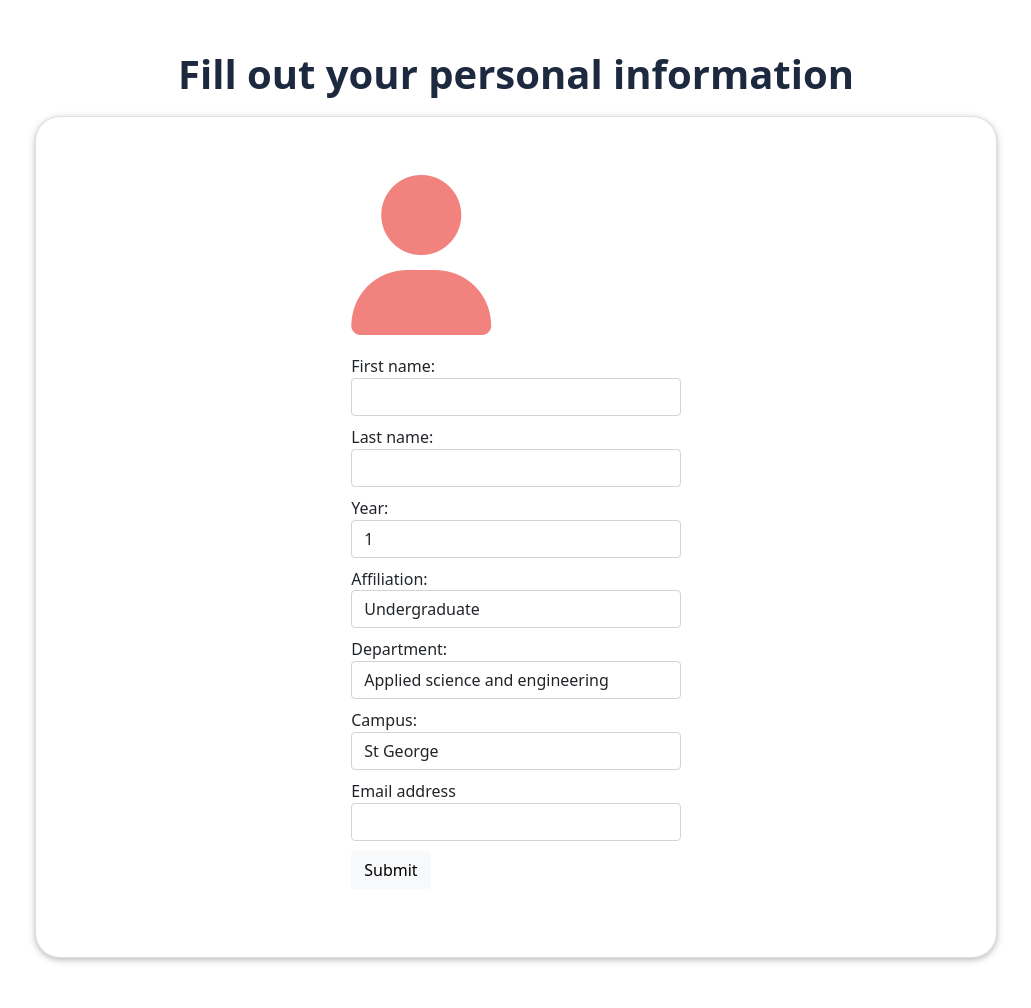
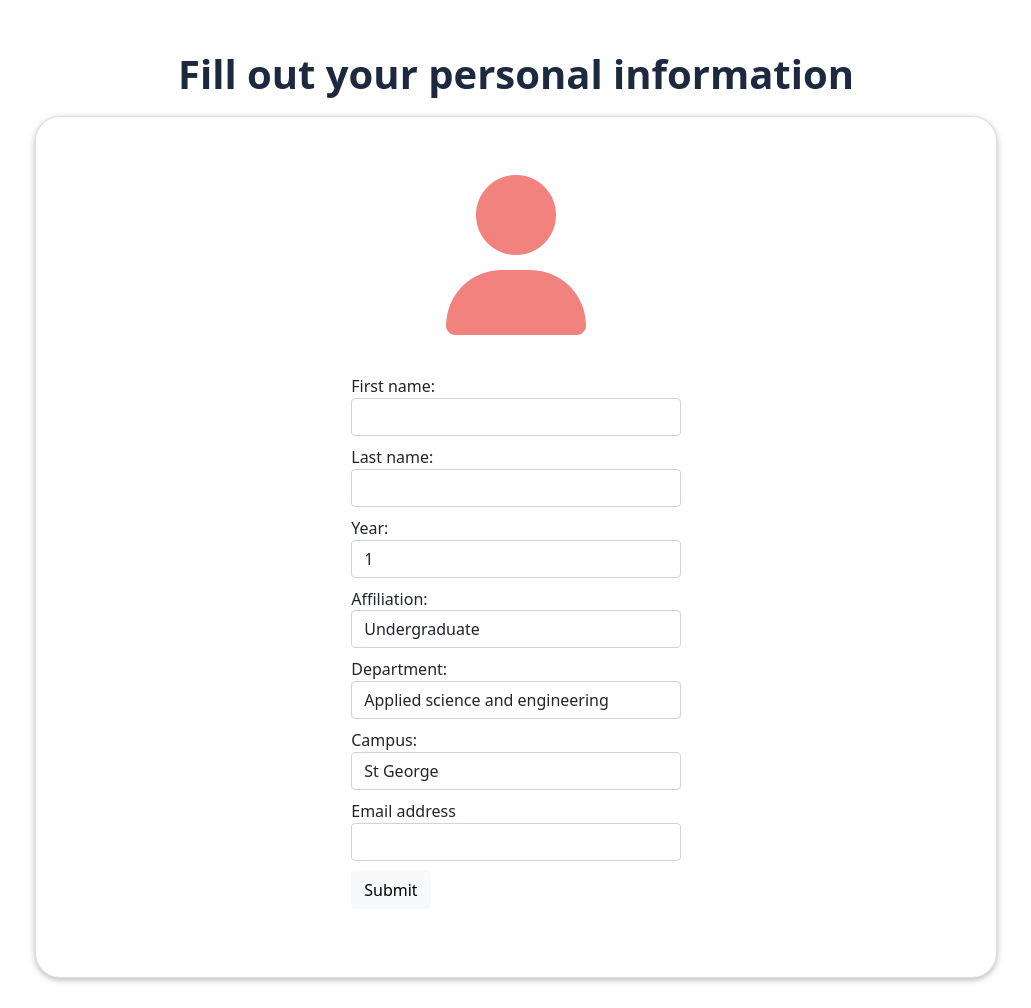
Before and after one commit to ECE444-2023Fall/UofT-EventHub, a Flask app: page /account/add in a window 1280 px wide. Shown: the whole page, without its empty margins (124-1155 px from the left). Before the commit the page ends 963 px from the top, so only its background shows below. Run offline with Flask 3, Linux system fonts and the light colour scheme; parts of the project's set-up code (start-up, migrations or seed data) failed here and were passed over; some libraries are stand-ins or nearby versions; some web fonts are replaced.

Commit message:
Added UI for personal profile page

```diff
--- a/app/account.py
+++ b/app/account.py
@@ -23,15 +23,18 @@ def show_user_details():
     user_details = UserDetails.query.filter_by(username=current_username).first()
 
     if request.method == 'GET':
-        form.firstname.data = user_details.firstname
-        form.lastname.data = user_details.lastname
-        form.year.data = user_details.year
-        form.course_type.data = user_details.course_type
-        form.department.data = user_details.department
-        form.campus.data = user_details.campus
-        form.email.data = user_details.email
+        try:
+            form.firstname.data = user_details.firstname
+            form.lastname.data = user_details.lastname
+            form.year.data = user_details.year
+            form.course_type.data = user_details.course_type
+            form.department.data = user_details.department
+            form.campus.data = user_details.campus
+            form.email.data = user_details.email
+            logging.info("Rendering details form for %s", form.firstname.data)
+        except:
+            logging.warning("The user provided has not provided personal details yet")
 
-        logging.info("Rendering details form for %s", form.firstname.data)
         return render_template("my_account.html", form=form)
 
     # Upon submission update the database
@@ -56,7 +59,7 @@ def show_user_details():
 
         return render_template("my_account.html", form=form)
 
-    logging.info("Rendering details form")
+    logging.warning("func: show_user_details; We should never reach here as both GET and POST request are handled above")
     return render_template("my_account.html", form=form)
 
 
--- a/app/static/style.css
+++ b/app/static/style.css
@@ -17,6 +17,11 @@ h1{
   display: flex;
   align-items: center;
   justify-content: center;
+}
+
+.profile-icon{
+  font-size: 10em;
+  color: #f1827e;
 }
 
 /* overriding bootstrap default button to fit project theme*/
--- a/app/templates/user_register.html
+++ b/app/templates/user_register.html
@@ -26,8 +26,12 @@
                   <div class="card text-black" style="border-radius: 25px;">
                     <div class="card-body p-md-5">
                       <div class="row justify-content-center">
+                        <div class="col-lg text-center">
+                          <i class="fa-solid fa-user profile-icon"></i>
+                        </div>
+                      </div>
+                      <div class="row justify-content-center">
                         <div class="col-md-10 col-lg-6 col-xl-5 order-2 order-lg-1">
-                            <i class="fa-solid fa-user" id="profile-icon" style="color: #f1827e; font-size: 10em;"></i>
                           {{ wtf.quick_form(form) }}
                         </div>
                       </div>
```
Also changed, not shown: app/templates/my_account.html (+7 -7 lines).
